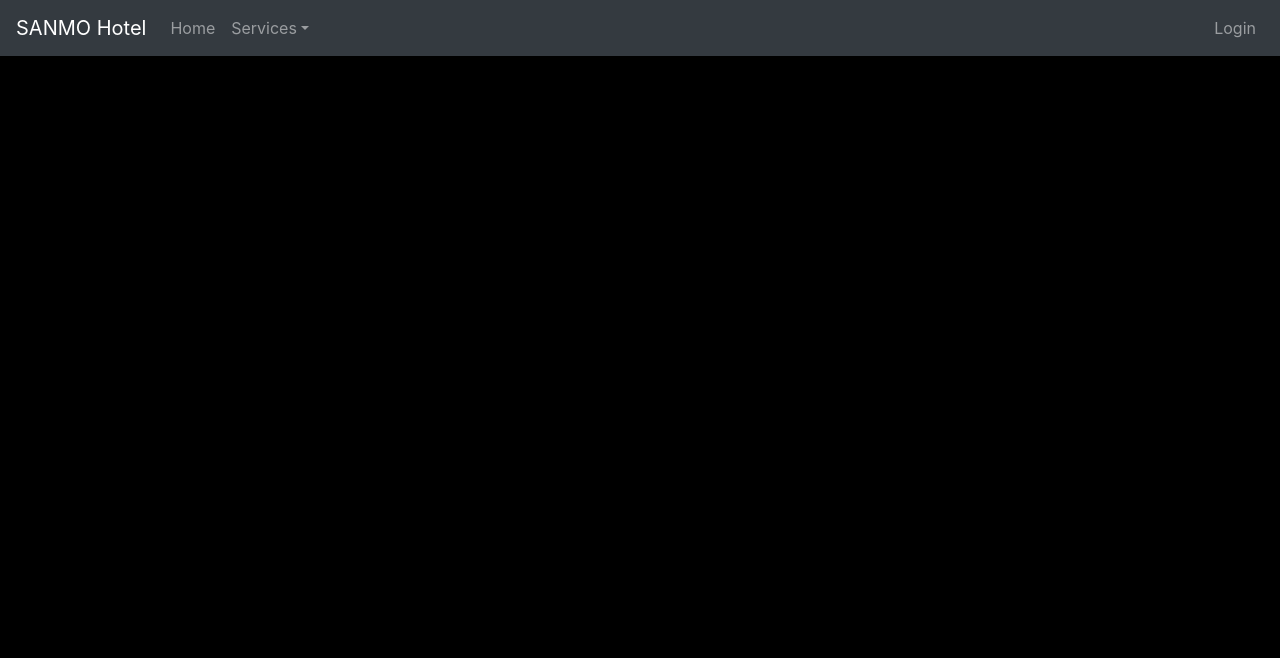
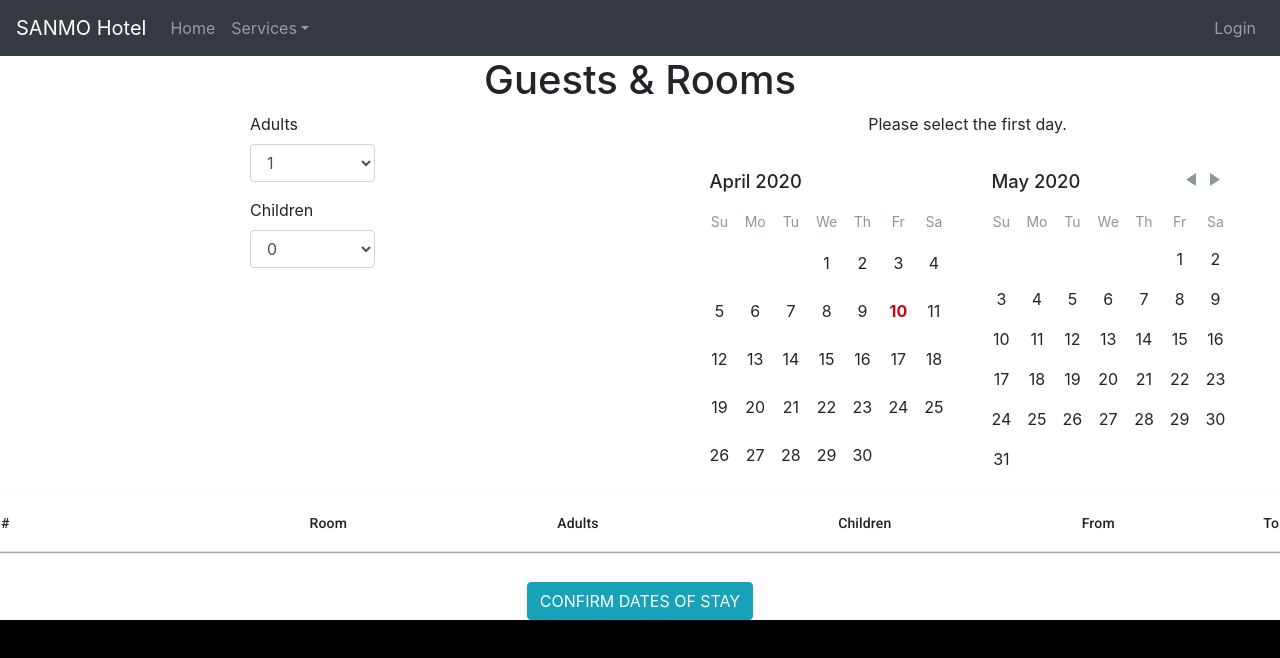
Before and after one commit to sanmilmo/Hotel-Reservation, a React (Create React App) app: page /booking/1 in a window 1280 px wide. Shown: the top 658 px of the page. Built offline with nearby package versions, Linux system fonts and the light colour scheme.

Commit message:
booking complete without css

```diff
--- a/src/App.js
+++ b/src/App.js
@@ -17,7 +17,7 @@ function App() {
     <Switch>
        <Route exact path="/" component={Home} />
        <Route path="/rooms/:room" name="rooms" component={Rooms} />
-       <Route path="/booking/:from/:to" name="booking" component={Booking} />
+       <Route path="/booking/:roomTitle" name="booking" component={Booking} />
        <Route path="/events" name="events" component={EventsPage} />
        <Route path="/food" name="food" component={FoodPage} />
        <Route path="/casino" name="casino" component={Casino} />
--- a/src/actions/index.js
+++ b/src/actions/index.js
@@ -38,3 +38,9 @@ export const add_room = (room) => {
         payload: room
     }
 }
+
+export const reset_people = () => {
+    return {
+        type: 'RESET_PEOPLE'
+    }
+}
--- a/src/components/Booking.js
+++ b/src/components/Booking.js
@@ -6,7 +6,8 @@ import Row from 'react-bootstrap/Row';
 import Col from 'react-bootstrap/Col';
 import BookingTable from './BookingTable';
 import { useSelector, useDispatch } from 'react-redux';
-import { adult, children, reset_calendar, reset_table, add_room } from './../actions';
+import { Link } from 'react-router-dom';
+import { adult, children, reset_calendar, reset_table, add_room, reset_people } from './../actions';
 
 
 export default function Booking(props) {
@@ -14,21 +15,21 @@ export default function Booking(props) {
     const { from, to } = useSelector(state => state.calendar)
     const { adults, children } = useSelector(state => state.people)
     const rooms = useSelector(state =>state.rooms)
-    console.log(rooms)
 
-    let fromDate = new Date(props.match.params.from);
-    let toDate = new Date(props.match.params.to);
+    let roomTitle = props.match.params.roomTitle;
 
     function handleAddRoom() {
         let data = {
-            "number": Math.random(),
-            "room": "Del medio",
+            "number": Math.floor(Math.random()*100),
+            "room": roomTitle,
             "adults": adults,
             "children": children,
             "from": from,
             "to": to
         };
         dispatch(add_room(data));
+        dispatch(reset_calendar());
+        dispatch(reset_people());
     }
 
     return (
@@ -54,7 +55,7 @@ export default function Booking(props) {
         <Row>
             <BookingTable />
         </Row>
-        <Button style={{ margin: '30px auto', maxWidth: '300px', display: 'block '}}variant="info" Link href={"/payment"}>CONFIRM DATES OF STAY</Button>
+        <Link to={{ pathname:'/payment'}}><Button style={{ margin: '30px auto', maxWidth: '300px', display: 'block '}} variant="info">CONFIRM DATES OF STAY</Button></Link>
         </div>
     )
 }
--- a/src/components/BookingForm.js
+++ b/src/components/BookingForm.js
@@ -5,6 +5,7 @@ import { adult, children } from './../actions';
 
 export default function BookingForm() {
     const dispatch = useDispatch();
+    const people = useSelector(state =>state.people)
 
     return (
         <div>
@@ -12,22 +13,22 @@ export default function BookingForm() {
                 <Form.Group controlId="exampleForm.ControlSelect1">
                     <Form.Label>Adults</Form.Label>
                     <Form.Control as="select" onChange={(e) => dispatch(adult(e.target.value))}>
-                    <option>1</option>
-                    <option>2</option>
-                    <option>3</option>
-                    <option>4</option>
-                    <option>5</option>
+                    <option selected={people.adult === 1}>1</option>
+                    <option selected={people.adult === 2}>2</option>
+                    <option selected={people.adult === 3}>3</option>
+                    <option selected={people.adult === 4}>4</option>
+                    <option selected={people.adult === 5}>5</option>
                     </Form.Control>
                 </Form.Group>
                 <Form.Group controlId="exampleForm.ControlSelect1">
                     <Form.Label>Children</Form.Label>
                     <Form.Control as="select" onChange={(e) => dispatch(children(e.target.value))}>
-                    <option>0</option>
-                    <option>1</option>
-                    <option>2</option>
-                    <option>3</option>
-                    <option>4</option>
-                    <option>5</option>
+                    <option selected={people.children === 0}>0</option>
+                    <option selected={people.children === 1}>1</option>
+                    <option selected={people.children === 2}>2</option>
+                    <option selected={people.children === 3}>3</option>
+                    <option selected={people.children === 4}>4</option>
+                    <option selected={people.children === 5}>5</option>
                     </Form.Control>
                 </Form.Group>
             </Form>
--- a/src/components/BookingTable.js
+++ b/src/components/BookingTable.js
@@ -36,8 +36,8 @@ export default function BookingTable() {
                   <TableCell align="right">{row.room}</TableCell>
                   <TableCell align="right">{row.adults}</TableCell>
                   <TableCell align="right">{row.children}</TableCell>
-                  <TableCell align="right">{row.from}</TableCell>
-                  <TableCell align="right">{row.to}</TableCell>
+                  <TableCell align="right">{row.from.toDateString()}</TableCell>
+                  <TableCell align="right">{row.to.toDateString()}</TableCell>
                 </TableRow>
             ))
             }
--- a/src/components/Calendar.js
+++ b/src/components/Calendar.js
@@ -56,10 +56,8 @@ export default function Calendar(props) {
           `}
           </style>
         </Helmet>
-        {from &&
-            to &&
-        (<Button variant="info" href={`/booking/${from.toISOString()}/${to.toISOString()}`}>BOOK IT</Button>)
-  }
+
+
       </div>
     );
 }
--- a/src/components/Payment.js
+++ b/src/components/Payment.js
@@ -1,11 +1,33 @@
 import React, { Component } from 'react'
+import Button from 'react-bootstrap/Button';
+import Row from 'react-bootstrap/Row';
+import BookingTable from './BookingTable';
+import { useSelector, useDispatch } from 'react-redux';
+import { add_room } from './../actions';
 
-export default class Payment extends Component {
-    render() {
-        return (
-            <div>
-                <h1>Thank You For Completing Your Reservation</h1>
-            </div>
-        )
-    }
+
+export default function Payment() {
+    const dispatch = useDispatch();
+    const rooms = useSelector(state =>state.rooms)
+    // const { data } = this.props.location;
+    // console.log("payments")
+    // console.log(data)
+    // dispatch(add_room(data));
+
+    // const rooms = useSelector(state =>state.rooms)
+
+    return (
+        <div>
+            <h1>Thank You For Completing Your Reservation</h1>
+            return (
+                <div className="booking-body">
+
+                <Row>
+                    <BookingTable />
+                </Row>
+                <Button style={{ margin: '30px auto', maxWidth: '300px', display: 'block '}}variant="info" Link href={"/payment"}>Purchase</Button>
+                </div>
+            )
+        </div>
+    )
 }
--- a/src/components/Rooms.js
+++ b/src/components/Rooms.js
@@ -22,7 +22,7 @@ export default class Rooms extends React.Component {
               <Carousel.Caption>
                 <h3>{roomsData[this.props.match.params.room-1].title}</h3>
                 <p>{roomsData[this.props.match.params.room-1].subTitle}</p>
-                <Button variant="info" Link href={"/booking/:from/:to"}>BOOK IT</Button>
+                <Button variant="info" Link href={"/booking/"+roomsData[this.props.match.params.room-1].title}>BOOK IT</Button>
               </Carousel.Caption>
             </Carousel.Item>
           ))}
--- a/src/reducers/people.js
+++ b/src/reducers/people.js
@@ -6,6 +6,8 @@ const peopleReducer = (state = {"adults": 1, "children": 0}, action) => {
         case 'CHILDREN':
             state.children = action.payload;
             return state;
+        case 'RESET_PEOPLE':
+            return {"adults": 1, "children": 0};
     default:
         return state;
     }
```
